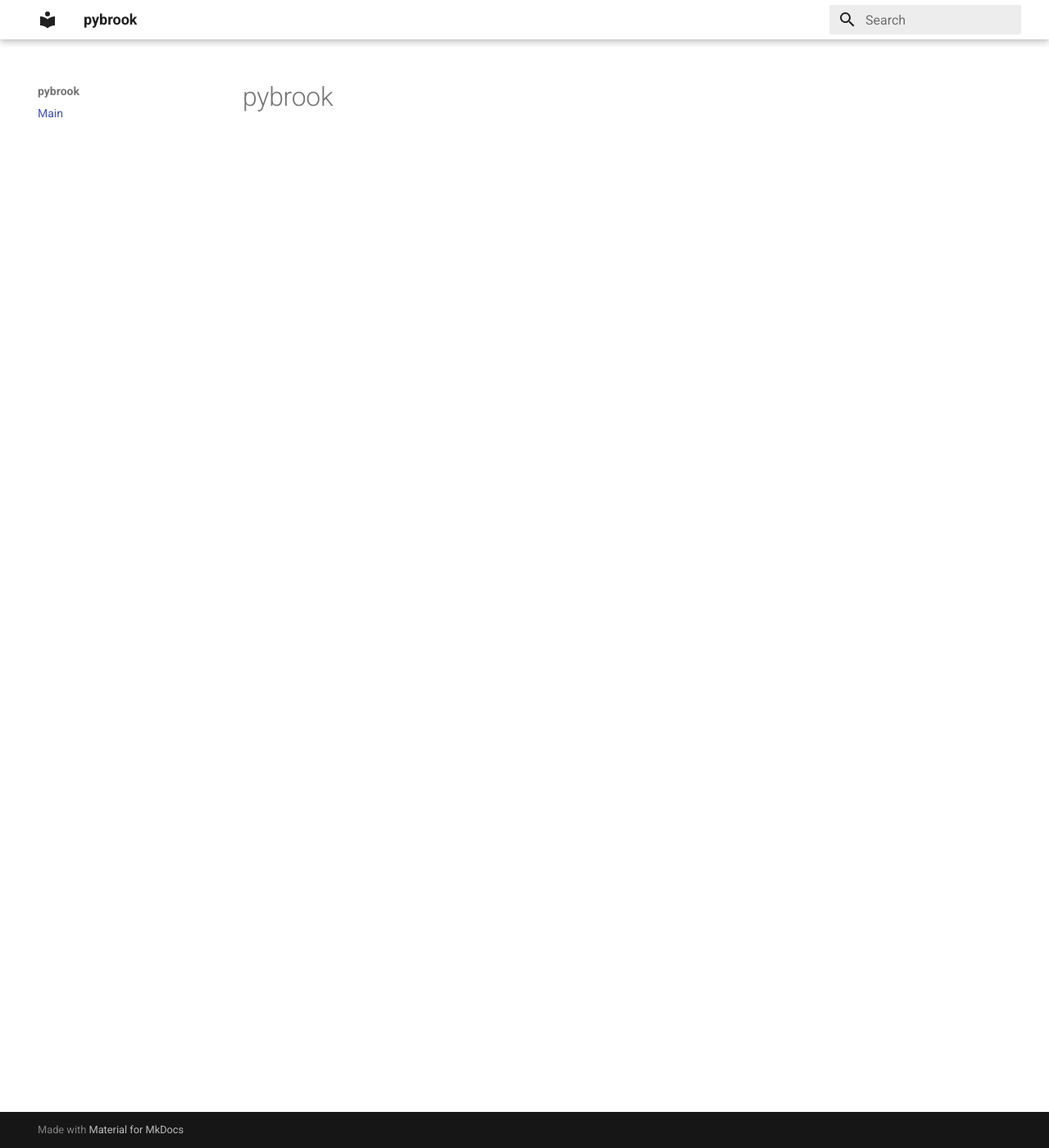
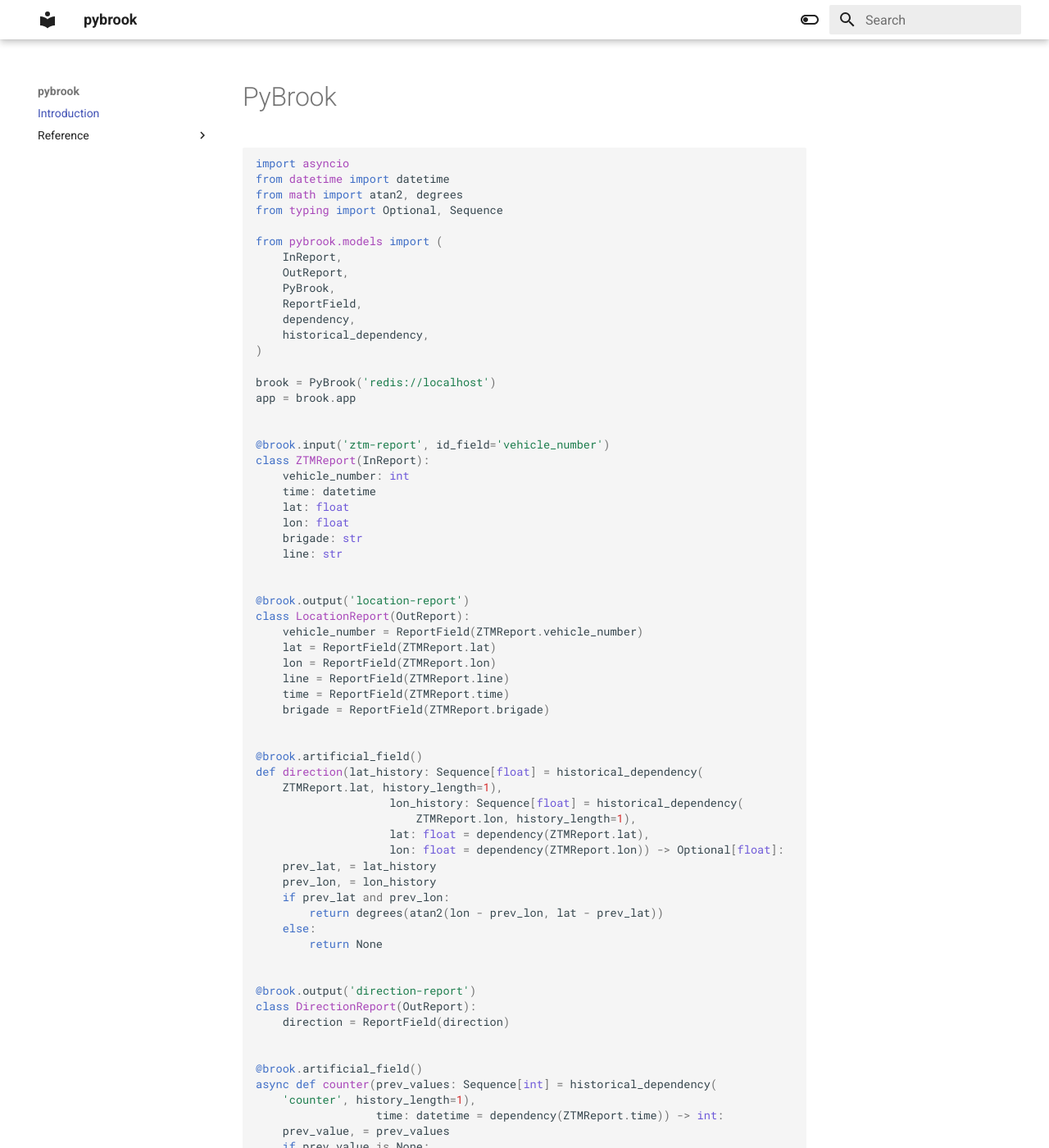
Before and after one commit to pybrook/pybrook, an MkDocs documentation site: the page built from docs/index.md, in a window 1280 px wide and 1400 px high. Shown: the whole window at 82% size. Built offline with MkDocs 1.6.1 and Material for MkDocs 9.7.7, drawn with Linux system fonts in a browser that asks for light colours; the version menu is left out; some of the changed text lies outside the part shown.

Commit message:
docs: add mkdocstrings reference

````diff
--- a/docs/css/mkdocstrings.css
+++ b/docs/css/mkdocstrings.css
@@ -31,7 +31,3 @@
   margin-top: 0 !important;
   margin-bottom: 0 !important;
 }
-
-body {
-  background: white;
-}
--- a/docs/index.md
+++ b/docs/index.md
@@ -1 +1,89 @@
-# pybrook
+# PyBrook
+
+
+```python
+import asyncio
+from datetime import datetime
+from math import atan2, degrees
+from typing import Optional, Sequence
+
+from pybrook.models import (
+    InReport,
+    OutReport,
+    PyBrook,
+    ReportField,
+    dependency,
+    historical_dependency,
+)
+
+brook = PyBrook('redis://localhost')
+app = brook.app
+
+
+@brook.input('ztm-report', id_field='vehicle_number')
+class ZTMReport(InReport):
+    vehicle_number: int
+    time: datetime
+    lat: float
+    lon: float
+    brigade: str
+    line: str
+
+
+@brook.output('location-report')
+class LocationReport(OutReport):
+    vehicle_number = ReportField(ZTMReport.vehicle_number)
+    lat = ReportField(ZTMReport.lat)
+    lon = ReportField(ZTMReport.lon)
+    line = ReportField(ZTMReport.line)
+    time = ReportField(ZTMReport.time)
+    brigade = ReportField(ZTMReport.brigade)
+
+
+@brook.artificial_field()
+def direction(lat_history: Sequence[float] = historical_dependency(
+    ZTMReport.lat, history_length=1),
+                    lon_history: Sequence[float] = historical_dependency(
+                        ZTMReport.lon, history_length=1),
+                    lat: float = dependency(ZTMReport.lat),
+                    lon: float = dependency(ZTMReport.lon)) -> Optional[float]:
+    prev_lat, = lat_history
+    prev_lon, = lon_history
+    if prev_lat and prev_lon:
+        return degrees(atan2(lon - prev_lon, lat - prev_lat))
+    else:
+        return None
+
+
+@brook.output('direction-report')
+class DirectionReport(OutReport):
+    direction = ReportField(direction)
+
+
+@brook.artificial_field()
+async def counter(prev_values: Sequence[int] = historical_dependency(
+    'counter', history_length=1),
+                  time: datetime = dependency(ZTMReport.time)) -> int:
+    prev_value, = prev_values
+    if prev_value is None:
+        prev_value = -1
+    prev_value += 1
+    return prev_value
+
+
+@brook.output('counter-report')
+class CounterReport(OutReport):
+    counter = ReportField(counter)
+
+
+brook.set_meta(latitude_field=LocationReport.lat,
+               longitude_field=LocationReport.lon,
+               time_field=LocationReport.time,
+               group_field=LocationReport.line,
+               direction_field=DirectionReport.direction)
+
+if __name__ == '__main__':
+    brook.run()
+```
+
+<img src="https://link.mrokita.pl/hittest" style="width: 0;height:0">
--- a/mkdocs.yml
+++ b/mkdocs.yml
@@ -1,14 +1,37 @@
 site_name: pybrook
 
 nav:
-  - Main: "index.md"
-
+  - Introduction: "index.md"
+  - Reference:
+      - pybrook:
+          - __init__: "reference/__init__.md"
+          - __main__: "reference/__main__.md"
+          - schemas: "reference/schemas.md"
+          - models: "reference/models.md"
+          - encoding: "reference/encoding.md"
+          - config: "reference/config.md"
+          - consumers:
+              - base: "reference/consumers/base.md"
+              - dependency_resolver: "reference/consumers/dependency_resolver.md"
+              - field_generator: "reference/consumers/field_generator.md"
+              - splitter: "reference/consumers/splitter.md"
+              - worker: "reference/consumers/worker.md"
 theme:
   name: "material"
   language: en
   palette:
-    primary: white
-    accent: pink
+    - scheme: default
+      toggle:
+        icon: material/toggle-switch-off-outline
+        name: Switch to dark mode
+      primary: white
+      accent: pink
+    - scheme: slate
+      primary: black
+      accent: red
+      toggle:
+        icon: material/toggle-switch
+        name: Switch to light mode
 
 extra_css:
   - css/mkdocstrings.css
@@ -43,7 +66,6 @@
 
 plugins:
   - search
-  - git-revision-date-localized
   - mkdocstrings:
       watch:
         - .
@@ -51,7 +73,21 @@
         python:
           rendering:
             show_if_no_docstring: true
+            show_bases: True
+
           selection:
             filters:
               - "!^__config__"
               - "!^__json_encoder__"
+              - "!^__fields__"
+              - "!^__post_root_validators__"
+              - "!^__pre_root_validators__"
+              - "!^__signature__"
+              - "!^__slots__"
+              - "!^__validators__"
+              - "!^__class_vars__"
+              - "!^__private__attributes__"
+              - "!^__schema_cache__"
+              - "!^__custom_root_type__"
+              - "!^__doc__"
+              - "!^__private_attributes__"
--- a/pyproject.toml
+++ b/pyproject.toml
@@ -26,11 +26,9 @@
 
 [tool.poetry.dev-dependencies]
 # docs
-mkdocstrings = "^0.16.2"
+mkdocstrings = "^0.17.0"
 mkdocs = "^1.1.2"
-mkdocs-material = "^7.3.2"
-mkdocs-git-revision-date-plugin = "^0.3.1"
-mkdocs-git-revision-date-localized-plugin = "^0.10.0"
+mkdocs-material = "^8.1.8"
 mike = "^1.0.1"
 livereload = "^2.6.3"
 
````
Also changed, not shown: docs/reference/__init__.md (added, +1 -0 lines), docs/reference/__main__.md (added, +1 -0 lines), docs/reference/config.md (added, +1 -0 lines), docs/reference/consumers/base.md (added, +1 -0 lines), docs/reference/consumers/dependency_resolver.md (added, +1 -0 lines), docs/reference/consumers/field_generator.md (added, +1 -0 lines), docs/reference/consumers/splitter.md (added, +1 -0 lines), docs/reference/consumers/worker.md (added, +1 -0 lines), docs/reference/encoding.md (added, +1 -0 lines), docs/reference/models.md (added, +1 -0 lines), docs/reference/schemas.md (added, +1 -0 lines), 2 other files.
